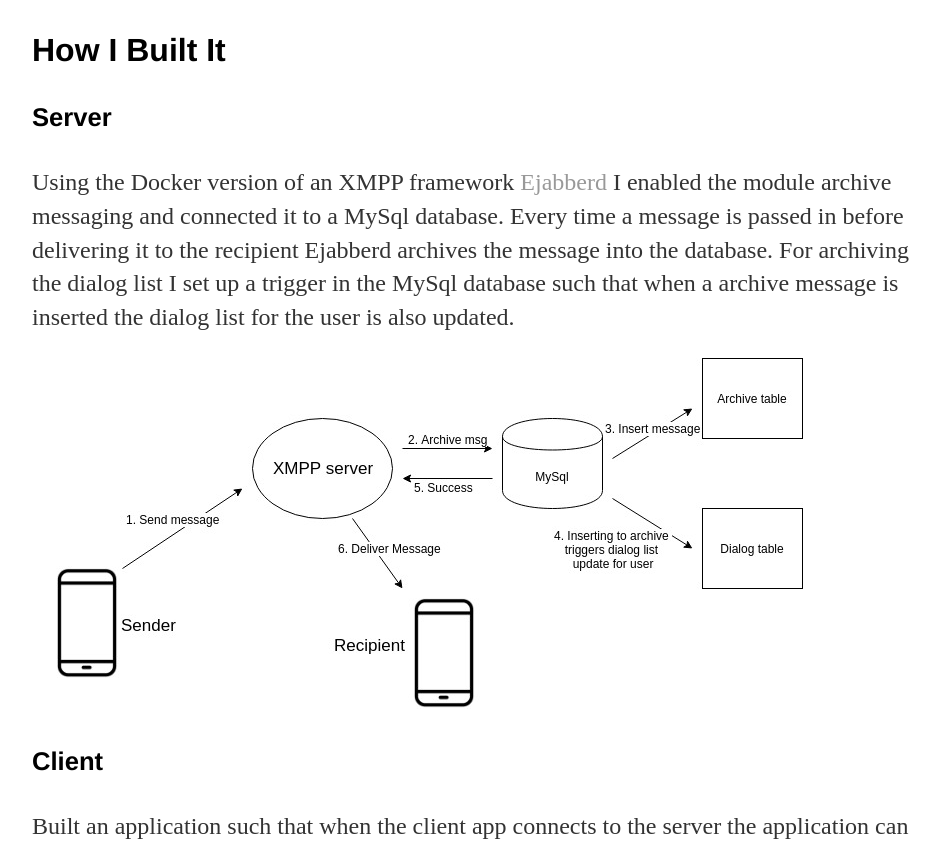
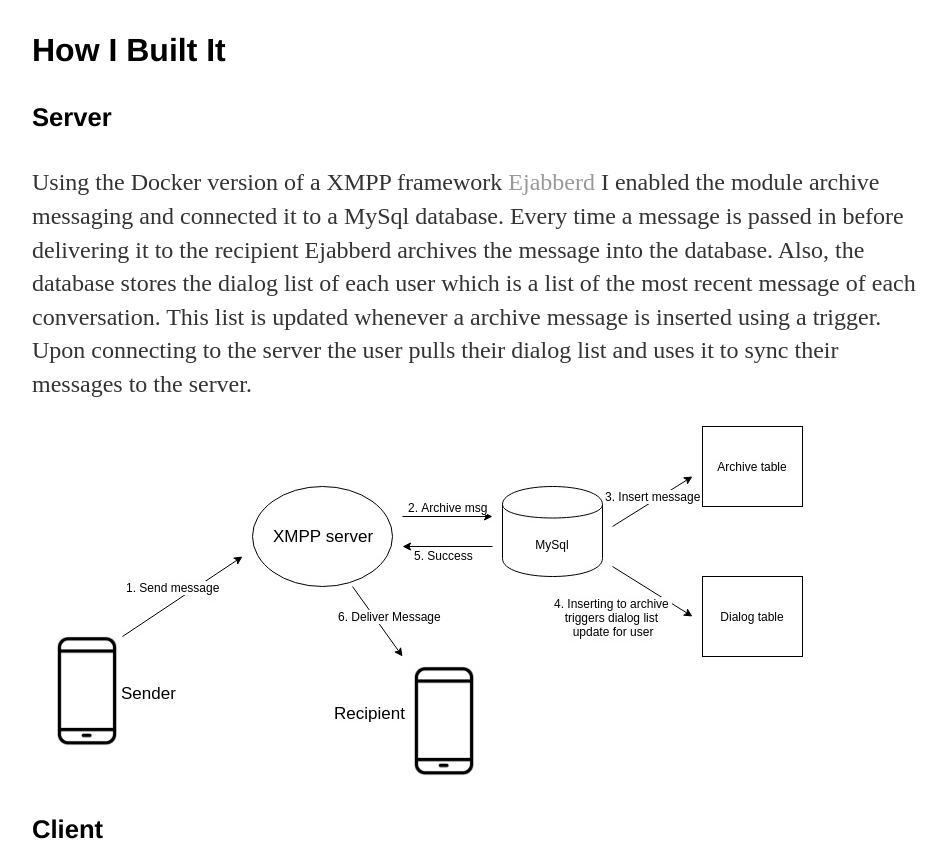
Before and after one commit to jcho7022/jcho7022.github.io, a Jekyll site: the page built from projects/chatbot/index.html, in a window 1280 px wide and 1400 px high, scrolled down 3098 px, cut to the strip 91-941 px from the top of the window. Shown: the whole strip, without its empty margins (160-1106 px from the left). Built offline with Jekyll 4.4.1, drawn with Linux system fonts in a browser that asks for light colours; some of the changed text lies outside the part shown.

Commit message:
Update index.html

```diff
--- a/projects/chatbot/index.html
+++ b/projects/chatbot/index.html
@@ -34,15 +34,19 @@
 <iframe  width="1000" height="680" src="https://www.youtube.com/embed/B7QSXHUyd3U" frameborder="0" allow="accelerometer; autoplay; encrypted-media; gyroscope; picture-in-picture" allowfullscreen></iframe>
 <h3>How I Built It</h3>
 <h4>Server</h4>
-<p>Using the Docker version of an XMPP framework <a href="https://www.ejabberd.im/">Ejabberd</a> I enabled the module archive messaging and
+<p>Using the Docker version of a XMPP framework <a href="https://www.ejabberd.im/">Ejabberd</a> I enabled the module archive messaging and
 connected it to a MySql database. Every time a message is passed in before delivering it to the recipient Ejabberd archives the message into the database.
- For archiving the dialog list I set up a trigger in the MySql database such that when a archive message is inserted the dialog list for the user is also updated.</p>
+Also, the database stores the dialog list of each user which is a list of the most recent message of each conversation. This list
+is updated whenever a archive message is inserted using a trigger.
+Upon connecting to the server the user pulls their dialog list and uses it to sync their messages to the server.</p>
 <img src="archive_message_diagram.jpg" alt="archive message diagram">
 <h4>Client</h4>
-<p>Built an application such that when the client app connects to the server the application can pull archive messages and cache it on the application.
-When the user accesses the dialog activity the cached dialog list which is pulled earlier from the server using http is displayed.
-When the user accesses the messages activity the application queries the server for archive messages and caches the queried messaged on the app. The caching mechanism makes the messages load
-faster leading to better user experience and less load on the server.</p>
+<p>I built an application such that when a client connects to the server the application pulls archive messages and cache it on their device.
+When a user accesses the dialog activity the cached dialog list which is pulled earlier, when the user started the application, is displayed.
+When the user accesses the message activity the application queries the server for archive messages and caches the retrieved messaged on their device.
+If messages of a conversation is already stored on the device the stored messages are displayed without requesting to the server.
+As a result, the load time decreases resulting in better user experience and less load on the server. When building this system I assumed that
+messages are static content.</p>
 
 <h4>Message Carbons</h4>
 <iframe width="1000" height="680" src="https://www.youtube.com/embed/7ycihtTGqsM" frameborder="0" allow="accelerometer; autoplay; encrypted-media; gyroscope; picture-in-picture" allowfullscreen></iframe>
@@ -57,18 +61,18 @@
 <img src="image_message_diagram.jpg" alt="image_message_diagram">
 
 <h3>Push Notifcations Using Google Firebase</h3>
-<p>Due to how Android handles services the connection with the server is terminated when the application is in background.
+<p>Due to how Android handles services the connection with the server is terminated when the application is in the background or terminated.
 To handle this, I integrated push notifications to notify a user that they have a message when the user is disconnected from the server.
  However, there is a problem, how does the server know that the user is disconnected? The solution is Ejabberd offers a module called
 <a href="https://xmpp.org/extensions/xep-0198.html">stream mangement</a> which allows the server to detect when the user disconnects
-. If the user is offline ejabberd requests to the chat-service to send a push notification to the recipient.</p>
+. If the user is offline the server requests to firebase to send a push notification to the recipient.</p>
 
 <h3>Encryption</h3>
-<p>Enabled using TLS 1.2 with a self-signed certificate. The application only trusts the server that I built.</p>
+<p>Enabled using TLS 1.2 with a self-signed certificate. The application only trusts my server.</p>
 
 
 <h2>RESORCES</h2>
 <h3>Sample java code and project structure used to implement messaging</h3>
 <img src="sample_code.png" alt="chat_sample_code"  width="1280" height="900">
 <h3>Chatbot source code with trained model</h3>
-<h4><a href="https://drive.google.com/file/d/1sQ-DZE6il5QWxvMJ05OLRWnDe1JJdAVD/view?usp=sharing">Google Drive</a>, <a href="https://hub.docker.com/r/jcho7022/chatbot">Docker Hub</a></h4>
+<h4><a href="https://drive.google.com/file/d/1sQ-DZE6il5QWxvMJ05OLRWnDe1JJdAVD/view?usp=sharing">Google Drive(Too large to upload to Git)</a>, <a href="https://hub.docker.com/r/jcho7022/chatbot">Docker Hub</a></h4>
```
